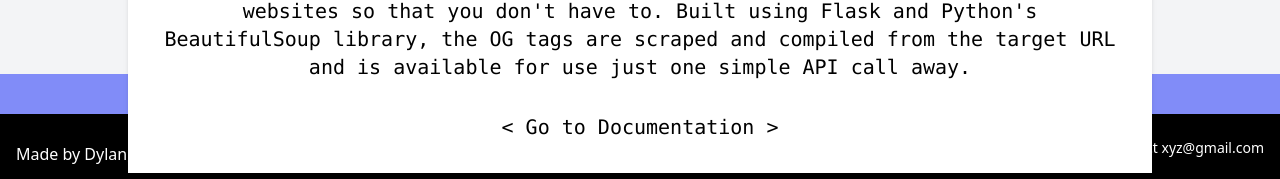
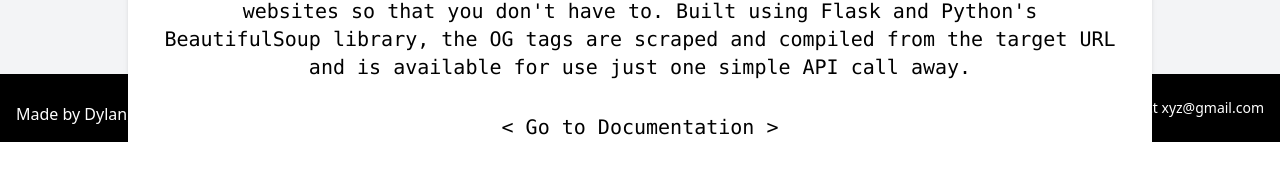
Before and after one commit to varuni24/OpenGraph-Web-Scraper, a React (Create React App) app in the folder react-frontend/: page / in a window 1280 px wide. Shown: the part 1526-1705 px from the top of the page. After the commit the page ends 1668 px from the top, so only its background shows below. Built offline with nearby package versions, Linux system fonts and the light colour scheme.

Commit message:
fix footbar padding

```diff
--- a/react-frontend/src/components/FooterBar.js
+++ b/react-frontend/src/components/FooterBar.js
@@ -2,14 +2,14 @@
 
 const FooterBar = () => {
   return (
-    <footer className="mt-10 bg-black text-white p-4">
+    <footer className="bg-black text-white p-4">
       <div className="container mx-auto">
         <div className="flex justify-between items-center">
           <div className="mt-3">
-              Made by Dylan, Daniel, Varuni, David, and Marcus
+            Made by Dylan, Daniel, Varuni, David, and Marcus
           </div>
-          <div  className="text-center text-sm">
-              For any feedback, contact xyz@gmail.com
+          <div className="text-center text-sm">
+            For any feedback, contact xyz@gmail.com
           </div>
         </div>
       </div>
```
